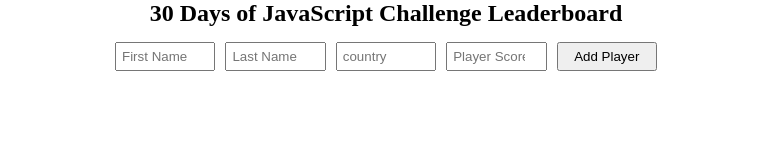
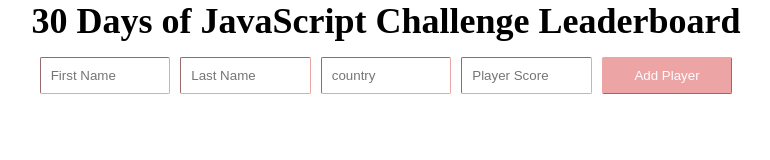
Before and after one commit to Siddami/30_Days_Of_Javascript, a plain HTML site: page days of js/day28_js/index.html in a window 1280 px wide. Shown: the whole page, without its empty margins (254-1024 px from the left). Drawn offline with Linux system fonts and the light colour scheme.

Commit message:
leaderboard

```diff
--- a/days of js/day28_js/index.html
+++ b/days of js/day28_js/index.html
@@ -9,6 +9,7 @@
    <div class="container">
         <header class="heading">
             <h2>30 Days of JavaScript Challenge Leaderboard</h2>
+            <p></p>
             <div class="inputs">
                 <input type="text" placeholder="First Name" class="inpt">
                 <input type="text" placeholder="Last Name" class="inpt">
--- a/days of js/day28_js/style.css
+++ b/days of js/day28_js/style.css
@@ -8,6 +8,7 @@
     margin: 0 auto;
     width: 80%;
     text-align: center;
+    font-size: 1.5rem;
 }
 
 .inputs{
@@ -19,11 +20,16 @@
 
 .inpt{
     margin: 5px;
-    padding: 5px;
-    width: 10%;
+    padding: 10px;
+    width: 13%;
     flex-shrink: 1;
+    border-color:rgb(236, 164, 164) ;
+    border-width: 0.7px;
+    border-radius: 2px;
 }
 
 #btn{
-
+   background-color: rgb(236, 164, 164);
+   border-color:rgb(236, 164, 164) ;
+   color: #fff;
 }
```
